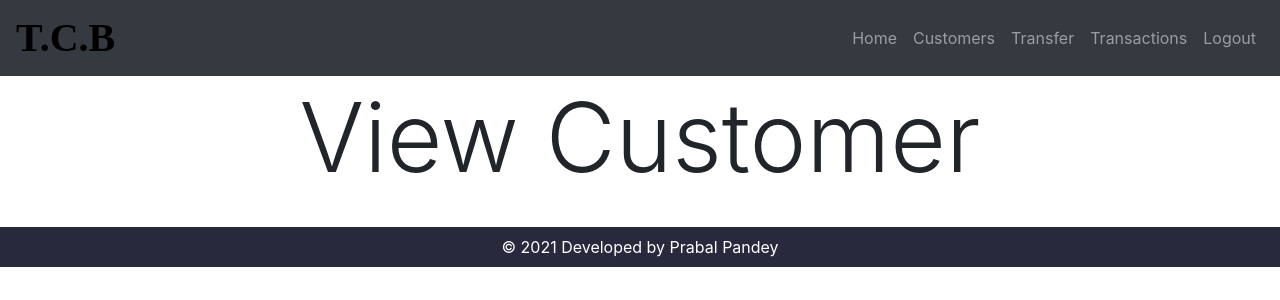
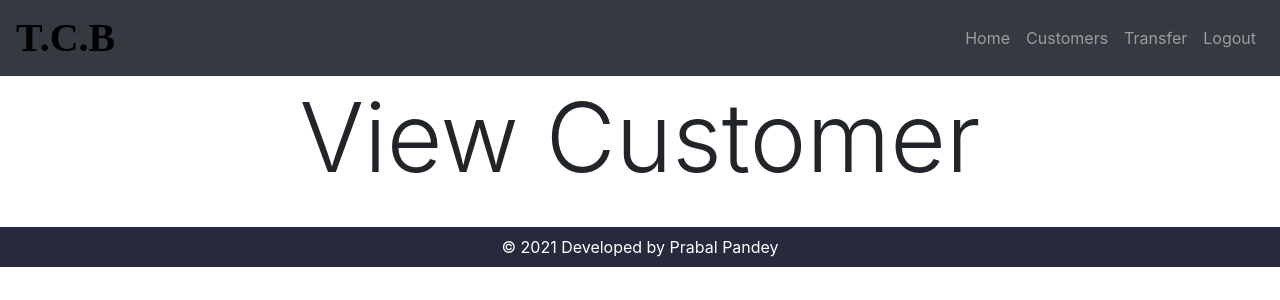
Before and after one commit to kingpingx/imagine, a Django app: page /login/ in a window 1280 px wide. Shown: the top 300 px of the page. Run offline with Django 4.2, Linux system fonts and the light colour scheme; some web fonts are replaced.

Commit message:
1st commit by prabal

```diff
--- a/templates/base.html
+++ b/templates/base.html
@@ -24,7 +24,6 @@
                     <a href="/homepage" class="nav-item nav-link">Home</a>
                     <a href="/customer" class="nav-item nav-link">Customers</a>
                     <a href="/transfer" class="nav-item nav-link">Transfer</a>
-                    <a href="/transactions" class="nav-item nav-link">Transactions</a>
                     <a href="/" class="nav-item nav-link">Logout</a>
                 </div>
             </div>
```
